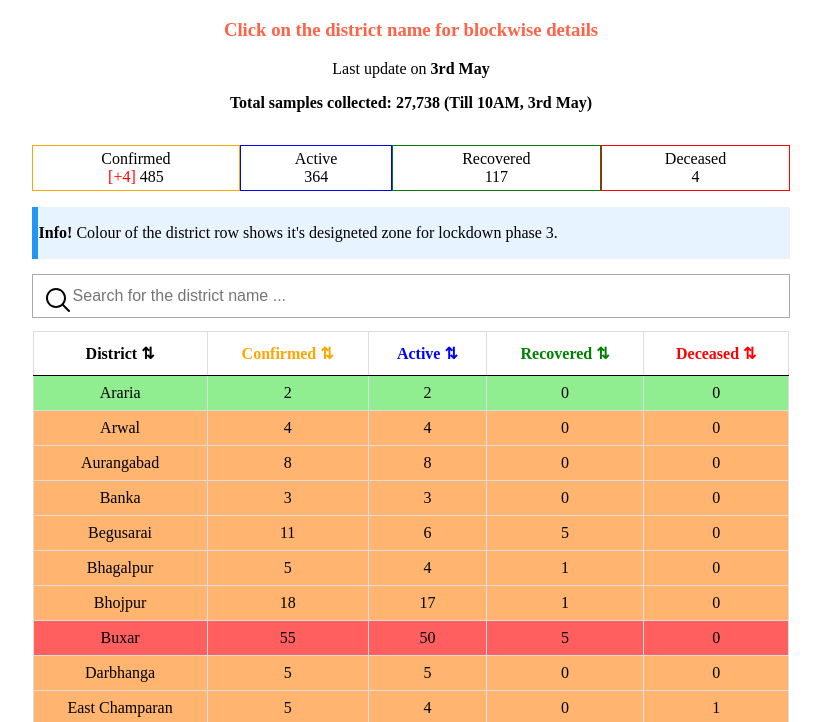
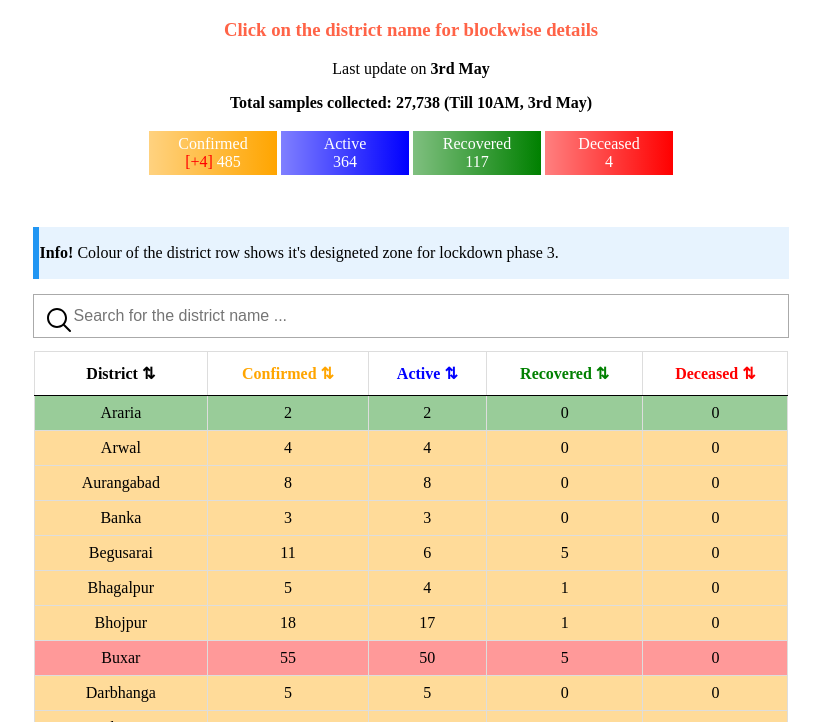
Before and after one commit to coronainbihar/coronainbihar.github.io, a plain HTML site: page index.html in a window 1280 px wide. Shown: the part 73-795 px from the top of the page, without its empty margins (229-1050 px from the left). Drawn offline with Linux system fonts and the light colour scheme.

Commit message:
style update

```diff
--- a/index.css
+++ b/index.css
@@ -28,7 +28,7 @@ body {
 /* Create three unequal columns that floats next to each other */
 .column {
   float: left;
-  padding: 4px;
+  padding: 5px;
 }
 
 
@@ -68,8 +68,8 @@ div {
   border-collapse: collapse;
   /*border: 1px solid black;*/
   width: 100%;
-  resize: both;
-  overflow: auto;
+
+
 
 }
 
@@ -98,62 +98,46 @@ div {
 	cursor:pointer;
 }
 
-.column.middle c {
-  background-color: white;
-  color: black;
-  border: 1.5px solid orange;
-  width : 27.5%;
+.header ccard {
+  background: linear-gradient(90deg, rgba(255, 165, 0, 0.5) 0%, orange 100%);
+  color: white;
+  width: 8rem;
   text-align: center;
   display: inline-block;
-  padding: 4px;
+  padding: 4px ;
+  margin:  2px ;
 }
 
-.column.middle c:hover{
-  background-color: orange;
+.header acard {
+  background: linear-gradient(90deg, rgba(0, 0, 255, 0.5) 0%, blue 100%);
   color: white;
-}
-.column.middle a {
-  background-color: white;
-  color: black;
-  border: 1.5px solid blue;
-  width : 20%;
+  width: 8rem;
   text-align: center;
   display: inline-block;
-  padding: 4px;
+  padding: 4px ;
+  margin:  2px ;
 }
 
-.column.middle a:hover{
-  background-color: blue;
+.header rcard {
+  background: linear-gradient(90deg, rgba(0, 128, 0, 0.5) 0%, green 100%);
   color: white;
-}
-.column.middle r {
-  background-color: white;
-  color: black;
-  border: 1.5px solid green;
-  width : 27.5%;
+  width: 8rem;
   text-align: center;
   display: inline-block;
-  padding: 4px;
+  padding: 4px ;
+  margin:  2px ;
 }
 
-.column.middle r:hover{
-  background-color: green;
+.header dcard {
+  background: linear-gradient(90deg, rgba(255, 0, 0, 0.5) 0%, red 100%);
   color: white;
-}
-.column.middle d {
-  background-color: white;
-  color: black;
-  border: 1.5px solid red;
-  width : 25%;
+  width: 8rem;
   text-align: center;
   display: inline-block;
-  padding: 4px;
+  padding: 4px ;
+  margin:  2px ;
 }
 
-.column.middle d:hover{
-  background-color: red;
-  color: white;
-}
 
 /* Clear floats after the columns */
 .row:after {
--- a/index.html
+++ b/index.html
@@ -31,6 +31,9 @@
   <script src="timestamp.js" type="text/javascript"></script> -->
   <p>Last update on <b>3rd May</b></p>
   <strong>Total samples collected: <b>27,738</b> (Till 10AM, 3rd May)</strong>
+  <div class = "cards">
+    <p id="hdemo"></p>
+  </div>
 </div>
 
 <div class="row">
@@ -40,8 +43,6 @@
 
   <div class="column middle">
 
-
-    <p id="hdemo"></p>
 
     <div class="info">
       <p><strong>Info! </strong> Colour of the district row shows it's designeted zone for lockdown phase 3.</p>
--- a/index.js
+++ b/index.js
@@ -6,8 +6,9 @@ xmlhttp.onreadystatechange = function() {
     var len = myObj.length ;
 
     var htxt = "" ;
-    htxt += "<c>Confirmed<br>"+"<font color = \"red\">[+"+myObj[len-1].new_confirmed+"]  </font>"+myObj[len-1].confirmed+"</c><a >Active<br>"+myObj[len-1].active+"</a><r>Recovered<br>"+myObj[len-1].recovered+"</r><d>Deceased<br>"+myObj[len-1].deceased+"</d>" ;
+    htxt += "<ccard>Confirmed<br>"+"<font color = \"red\">[+"+myObj[len-1].new_confirmed+"]  </font>"+myObj[len-1].confirmed+"</ccard><acard >Active<br>"+myObj[len-1].active+"</acard><rcard>Recovered<br>"+myObj[len-1].recovered+"</rcard><dcard>Deceased<br>"+myObj[len-1].deceased+"</dcard>" ;
     document.getElementById("hdemo").innerHTML = htxt;
+
 
     var txt = "" ;
     txt += "<table><thead>" ;
@@ -24,13 +25,13 @@ xmlhttp.onreadystatechange = function() {
 	  }*/
 
 	  if (myObj[x].color == "red"){
-		  zcolor = " #ff0000a0" ;
+		  zcolor = " rgba(255, 0, 0, 0.4)" ;
 	  }
 	  else if (myObj[x].color == "orange"){
-		  zcolor = " #ff7b0090" ;
+		  zcolor = " rgba(255, 165, 0, 0.4)" ;
 	  }
-	  else {
-		  zcolor = " lightgreen"
+	  else  {
+		  zcolor = " rgba(0, 128, 0, 0.4)"
 	  }
 	  /*else {
 		  zcolor = " " ;
```
